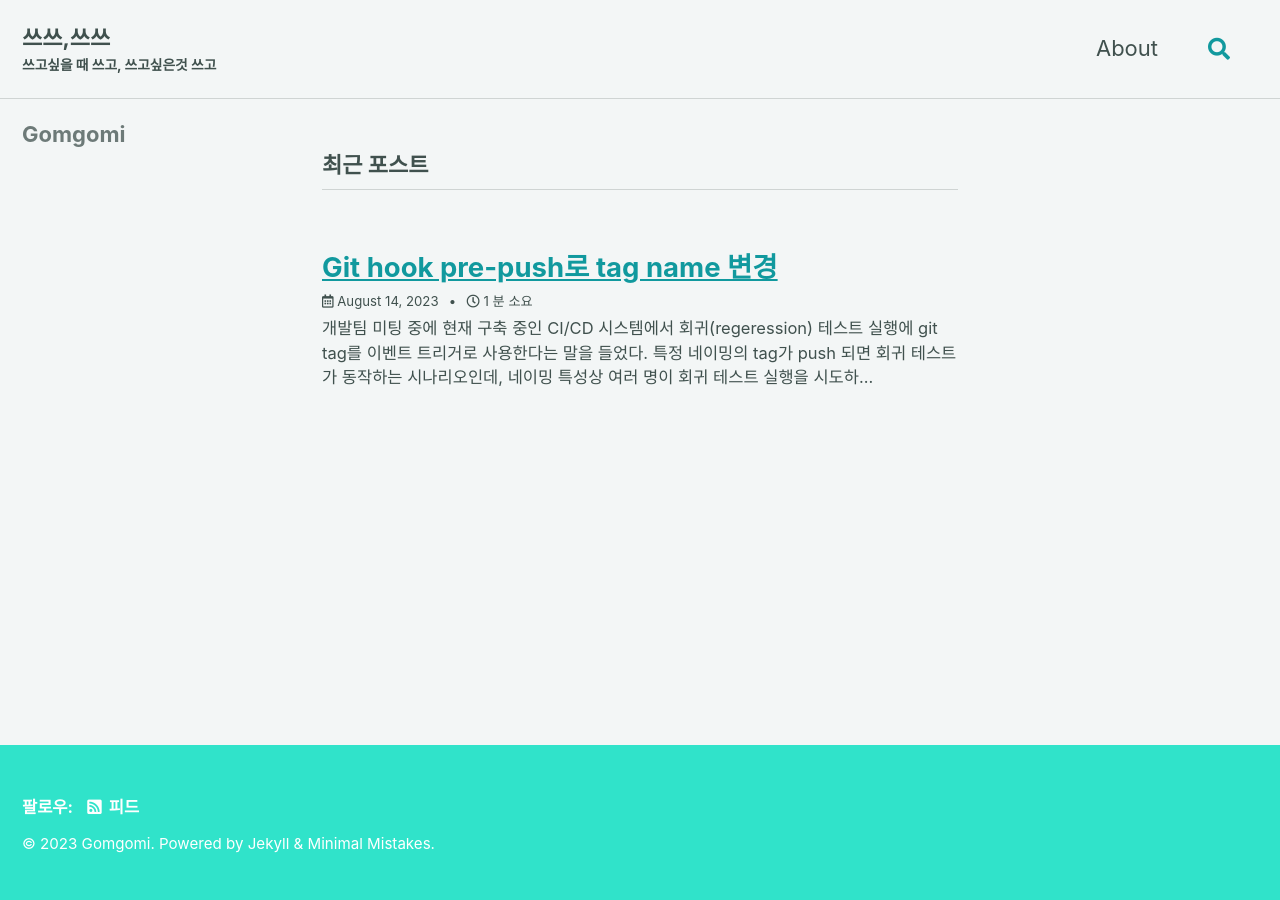
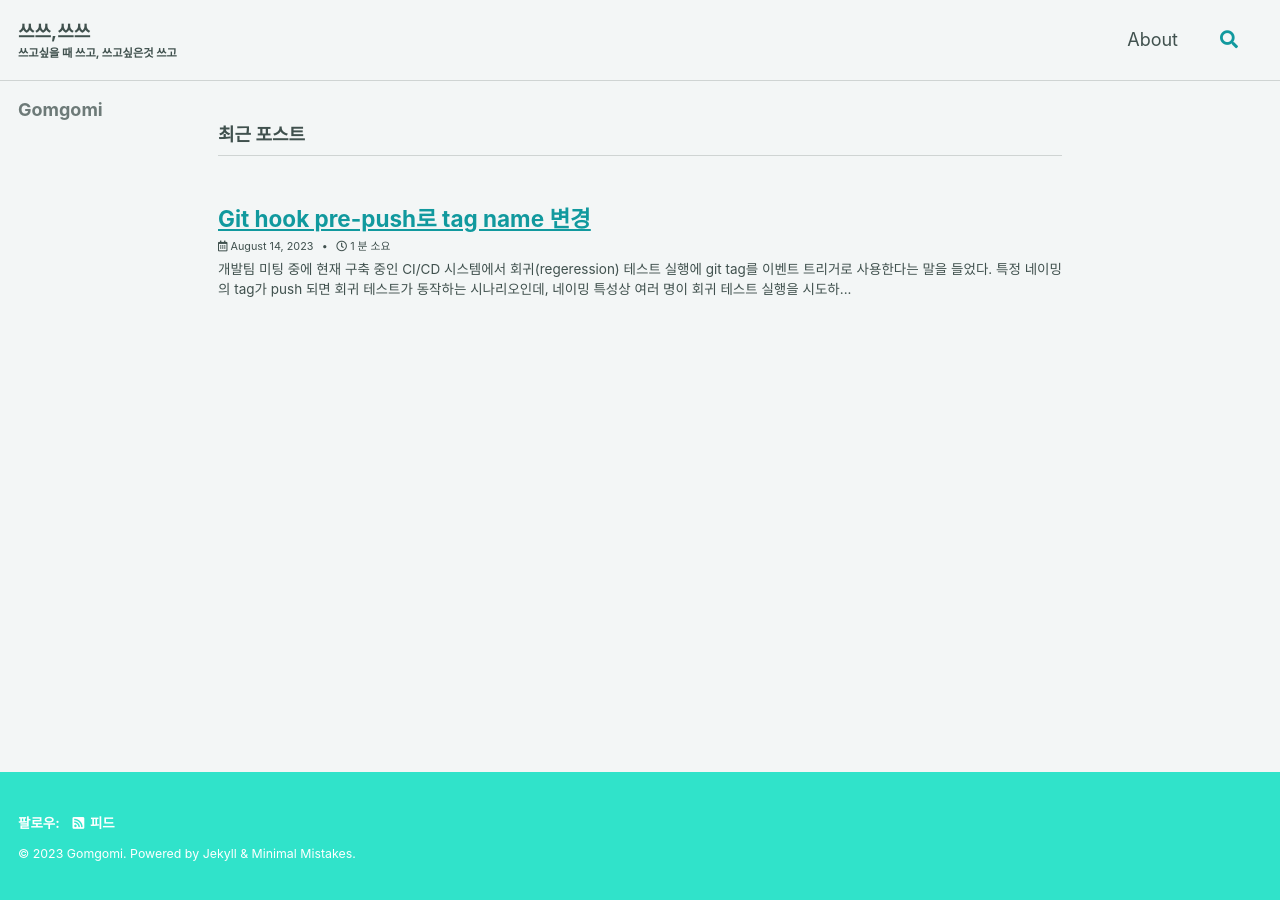
Before and after one commit to gomgomi/gomgomi.github.io, a Jekyll site: the page built from index.html, in a window 1280 px wide. Built offline with Jekyll 4.4.1, drawn with Linux system fonts in a browser that asks for light colours; cached includes are drawn as plain includes; the list of posts is cut into pages by our own code.

Commit message:
Modified some styles

```diff
--- a/_sass/minimal-mistakes/_base.scss
+++ b/_sass/minimal-mistakes/_base.scss
@@ -34,7 +34,7 @@ h6 {
 }
 
 h1 {
-  margin-top: 0;
+  // margin-top: 0;
   font-size: $h-size-1;
 }
 
--- a/_sass/minimal-mistakes/_reset.scss
+++ b/_sass/minimal-mistakes/_reset.scss
@@ -8,18 +8,18 @@ html {
   /* apply a natural box layout model to all elements */
   box-sizing: border-box;
   background-color: $background-color;
-  font-size: 16px;
+  font-size: 14px;
 
   @include breakpoint($medium) {
-    font-size: 18px;
+    font-size: 14px;
   }
 
   @include breakpoint($large) {
-    font-size: 20px;
+    font-size: 16px;
   }
 
   @include breakpoint($x-large) {
-    font-size: 22px;
+    font-size: 18px;
   }
 
   -webkit-text-size-adjust: 100%;
--- a/_sass/minimal-mistakes/_variables.scss
+++ b/_sass/minimal-mistakes/_variables.scss
@@ -155,9 +155,9 @@ $max-width: $x-large !default;
    Grid
    ========================================================================== */
 
-$right-sidebar-width-narrow: 200px !default;
-$right-sidebar-width: 300px !default;
-$right-sidebar-width-wide: 400px !default;
+$right-sidebar-width-narrow: 100px !default; // default 200px
+$right-sidebar-width: 200px !default;  // default 300px
+$right-sidebar-width-wide: 250px !default;   // default 400px
 
 /*
    Other
```
